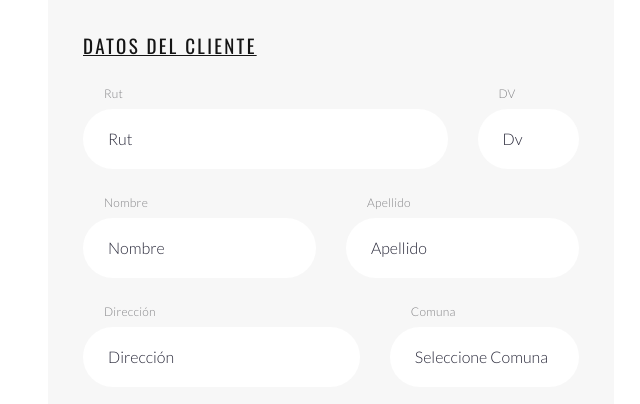
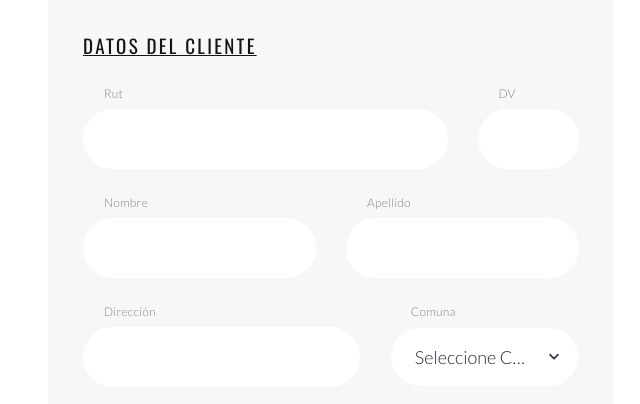
Before and after one commit to CHILMEX/superclean, a plain HTML site: page ordenes.html in a window 1280 px wide. Shown: the part 942-1346 px from the top of the page, without its empty margins (309-949 px from the left). Drawn offline with nearby package versions, Linux system fonts and the light colour scheme.

Commit message:
Update ordenes.html

```diff
--- a/ordenes.html
+++ b/ordenes.html
@@ -235,14 +235,13 @@
                 <label class="form-label-outside">Rut</label>
                 <div class="form-wrap form-wrap-inline">
                   <input class="form-input" id="rut" type="text" name="name" data-constraints="@Required">
-                  <label class="form-label" for="contact-rut">Rut</label>
+
                 </div>
               </div>
               <div class="col-sm-3">
                 <label class="form-label-outside">DV</label>
                 <div class="form-wrap form-wrap-inline">
                   <input class="form-input" id="dv" type="text" name="name" data-constraints="@Required">
-                  <label class="form-label" for="contact-dv">Dv</label>
                 </div>
               </div>
 
@@ -250,14 +249,12 @@
                 <label class="form-label-outside">Nombre</label>
                 <div class="form-wrap form-wrap-inline">
                   <input class="form-input" id="nombre" type="text" name="name" data-constraints="@Required">
-                  <label class="form-label">Nombre</label>
                 </div>
               </div>
               <div class="col-sm-6">
                 <label class="form-label-outside">Apellido</label>
                 <div class="form-wrap form-wrap-inline">
                   <input class="form-input" id="apellido" type="text" name="name" data-constraints="@Required">
-                  <label class="form-label" for="contact-apaellido">Apellido</label>
                 </div>
               </div>
 
@@ -265,7 +262,6 @@
                 <label class="form-label-outside">Dirección</label>
                 <div class="form-wrap form-wrap-inline">
                   <input class="form-input" id="direccion" type="text" name="name" data-constraints="@Required">
-                  <label class="form-label" for="contact-direccion">Dirección</label>
                 </div>
               </div>
               <div class="col-sm-5">
```
